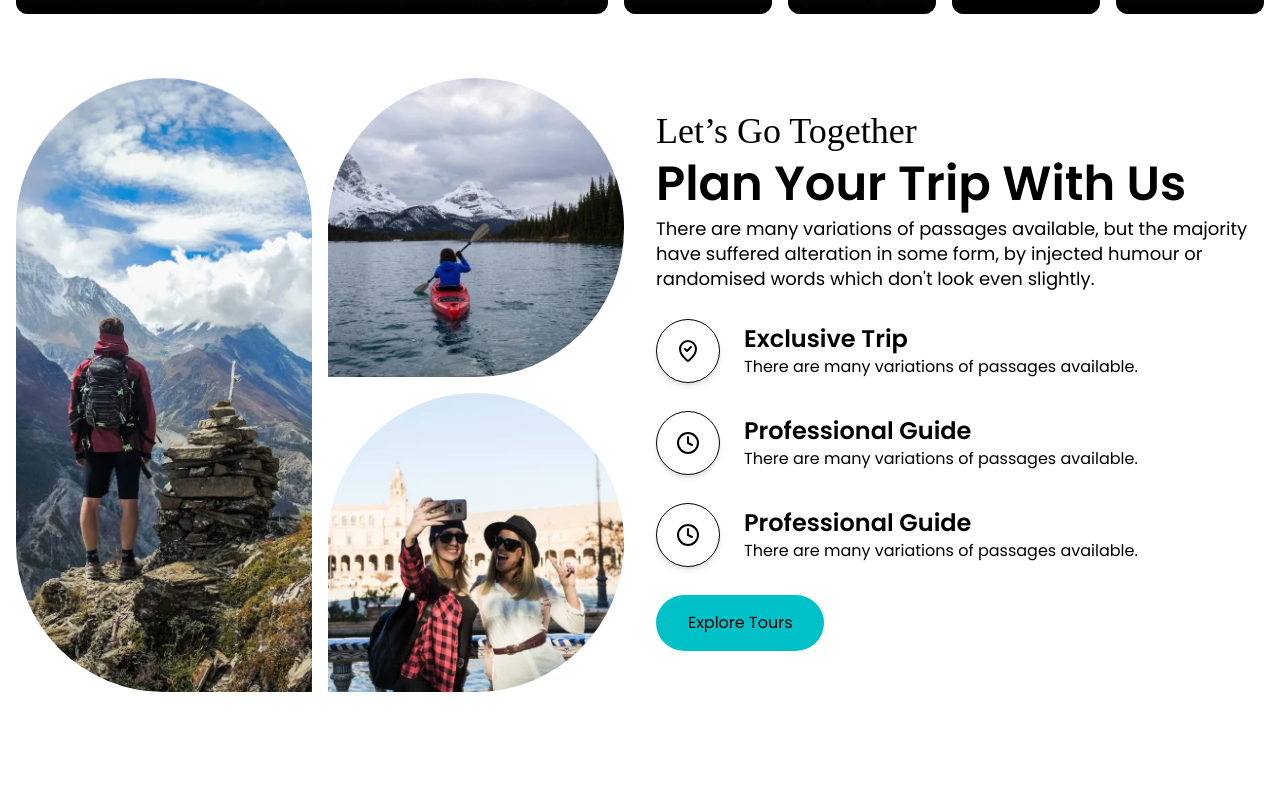
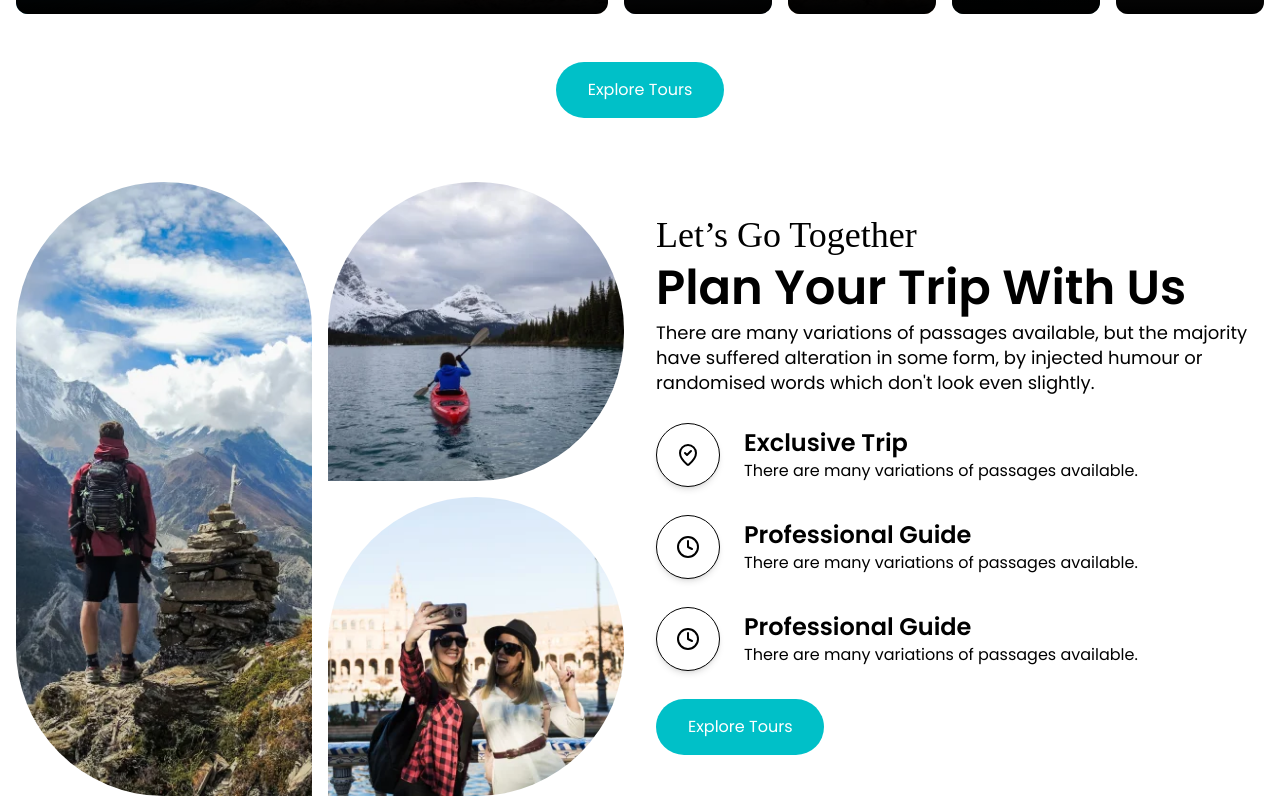
Before and after one commit to Cyan512/horizonte-exploor, a React (Vite) app: page / in a window 1280 px wide. Shown: the part 1564-2369 px from the top of the page. Before the commit the page ends 2320 px from the top, so only its background shows below. Built offline with nearby package versions, Linux system fonts and the light colour scheme; grey boxes are pictures that could not be loaded; a web font is replaced by a local one.

Commit message:
add: home category button destination

```diff
--- a/src/features/home/pages/HomePage.jsx
+++ b/src/features/home/pages/HomePage.jsx
@@ -43,8 +43,8 @@ export default function HomePage() {
             </section>
             <main>
                 <section>
-                    <div className='max-w-7xl w-full mx-auto px-4 flex flex-col justify-center'>
-                        <div className='flex flex-col items-center mb-8'>
+                    <div className='max-w-7xl w-full mx-auto px-4 flex flex-col justify-center items-center'>
+                        <div className='flex flex-col items-center mb-8 text-center'>
                             <span className='font-style text-3xl md:text-4xl'>
                                 Top Destination
                             </span>
@@ -58,6 +58,14 @@ export default function HomePage() {
                                 return <CategoryCard key={cardCategory.id} category={cardCategory} isActive={isActive} onClick={() => setActive(cardCategory.id)} />
                             })}
                         </div>
+                        <Link to='destination'
+                            className="relative inline-block bg-medium px-8 py-4 rounded-full overflow-hidden group cursor-pointer text-white mt-12"
+                        >
+                            <span className='absolute inset-0 bg-darkest rounded-full transform -translate-x-full transition-transform duration-500 ease-out group-hover:translate-x-0' />
+                            <span className='relative text-base z-10'>
+                                Explore Tours
+                            </span>
+                        </Link>
                     </div>
                 </section>
                 <section className='flex justify-center py-16'>
@@ -118,7 +126,7 @@ export default function HomePage() {
                             </div>
 
                             <Link
-                                className="relative inline-block bg-medium px-8 py-4 rounded-full overflow-hidden group cursor-pointer text-whie"
+                                className="relative inline-block bg-medium px-8 py-4 rounded-full overflow-hidden group cursor-pointer text-white"
                             >
                                 <span className='absolute inset-0 bg-darkest rounded-full transform -translate-x-full transition-transform duration-500 ease-out group-hover:translate-x-0' />
                                 <span className='relative text-base z-10'>
```
